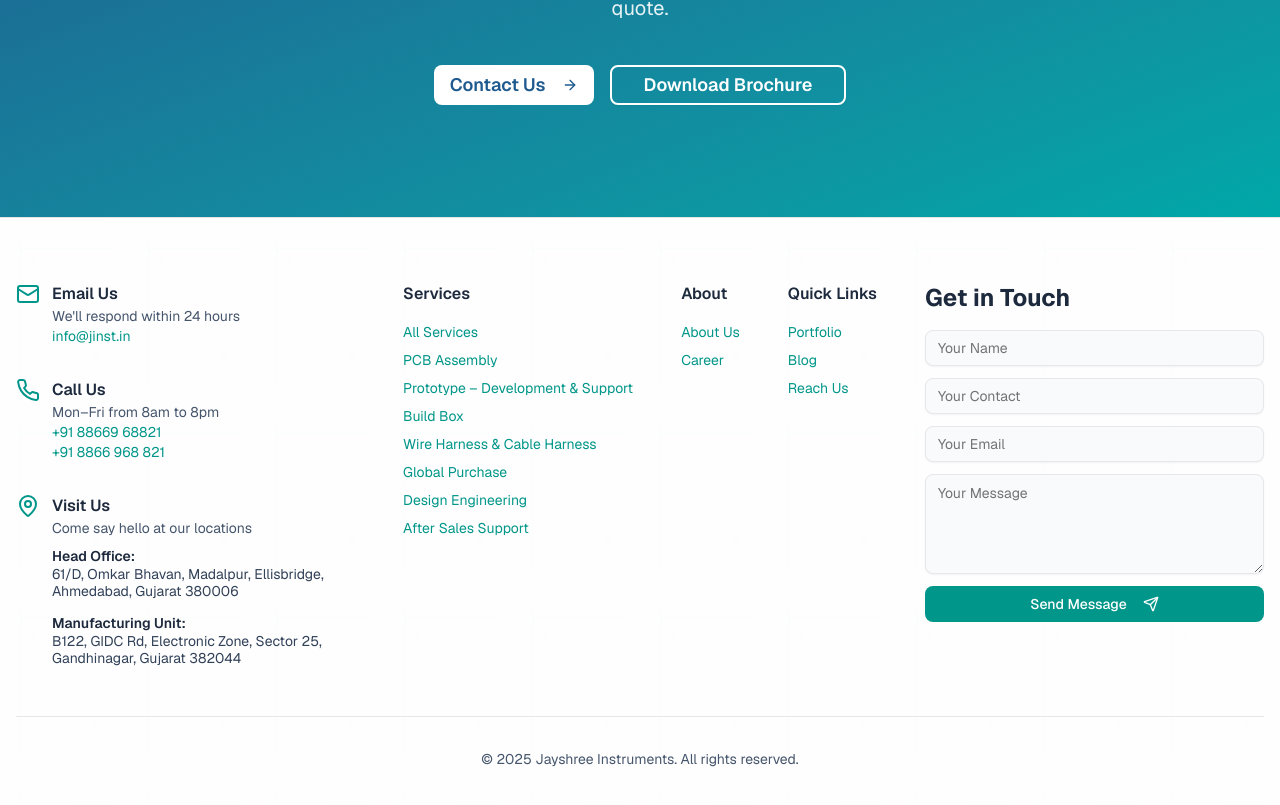
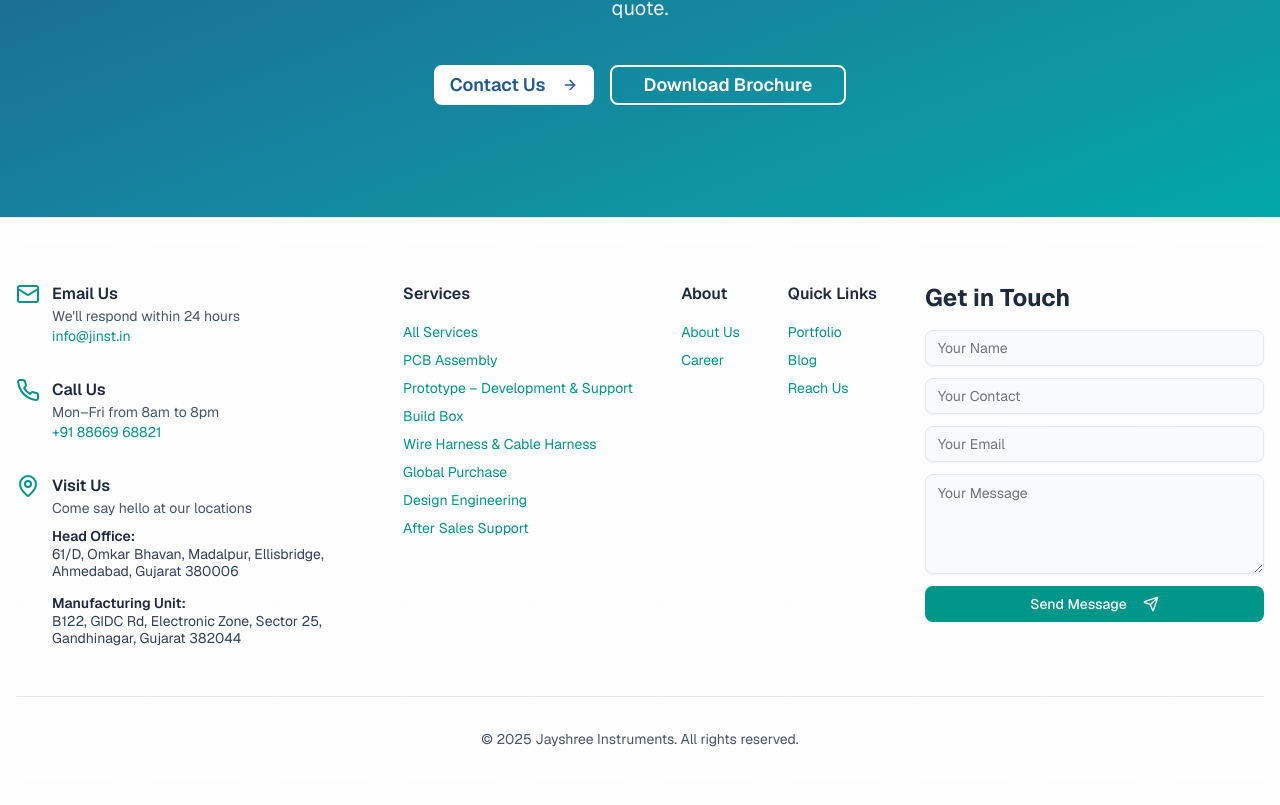
Before and after one commit to sunnysharma-1/js2, a Next.js app: page / in a window 1280 px wide. Shown: the part 6450-7255 px from the top of the page. Built offline with nearby package versions, Linux system fonts and the light colour scheme.

Commit message:
Initial clean commit6

```diff
--- a/components/layout/footer.tsx
+++ b/components/layout/footer.tsx
@@ -107,14 +107,7 @@ export function Footer() {
                       +91 88669 68821
                     </a>
                   </p>
-                  <p className="text-sm">
-                    <a
-                      href="tel:+918866968821"
-                      className="text-teal-600 hover:text-teal-700 transition-colors"
-                    >
-                      +91 8866 968 821
-                    </a>
-                  </p>
+
                 </div>
               </div>
             </div>
```
